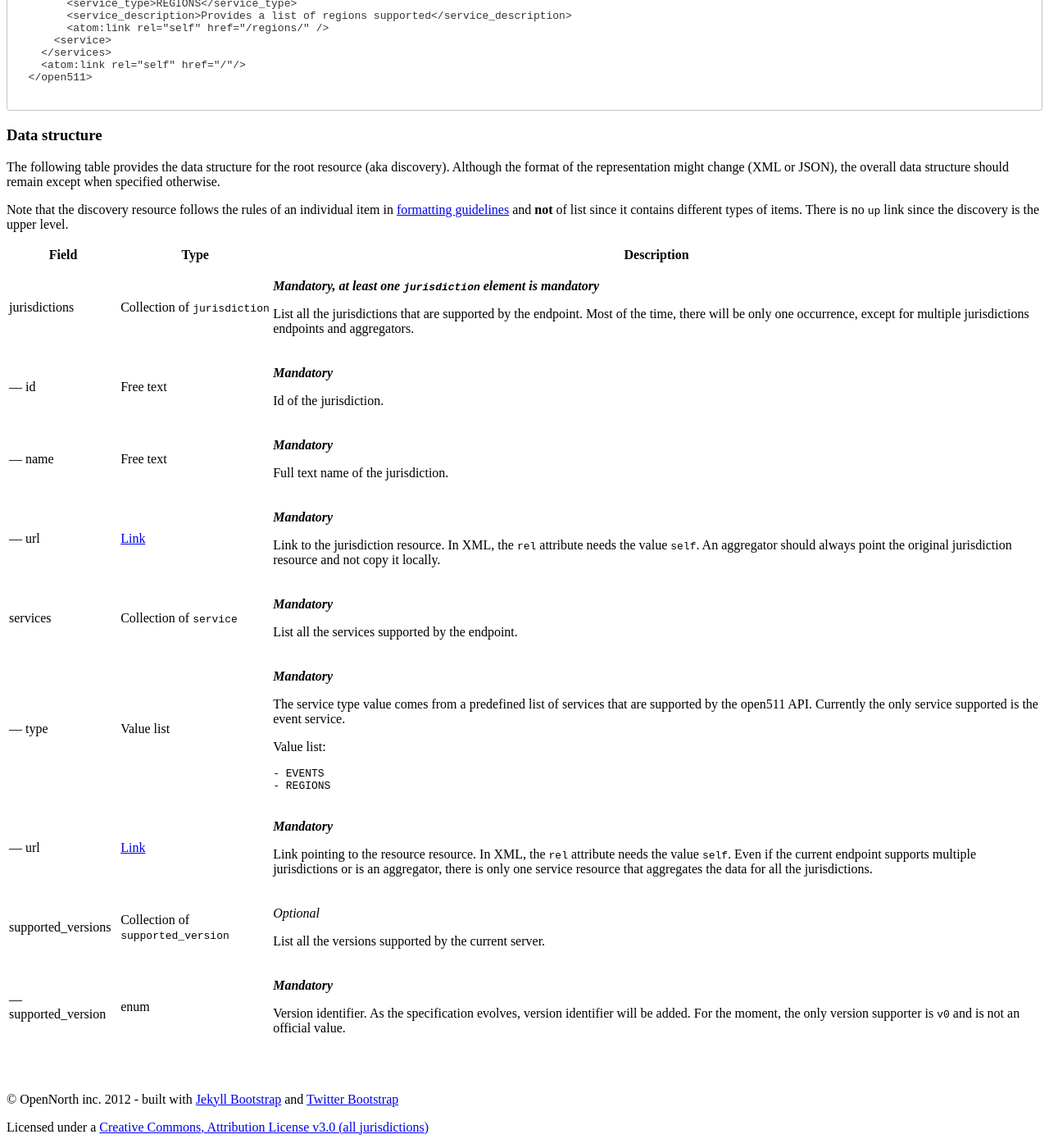
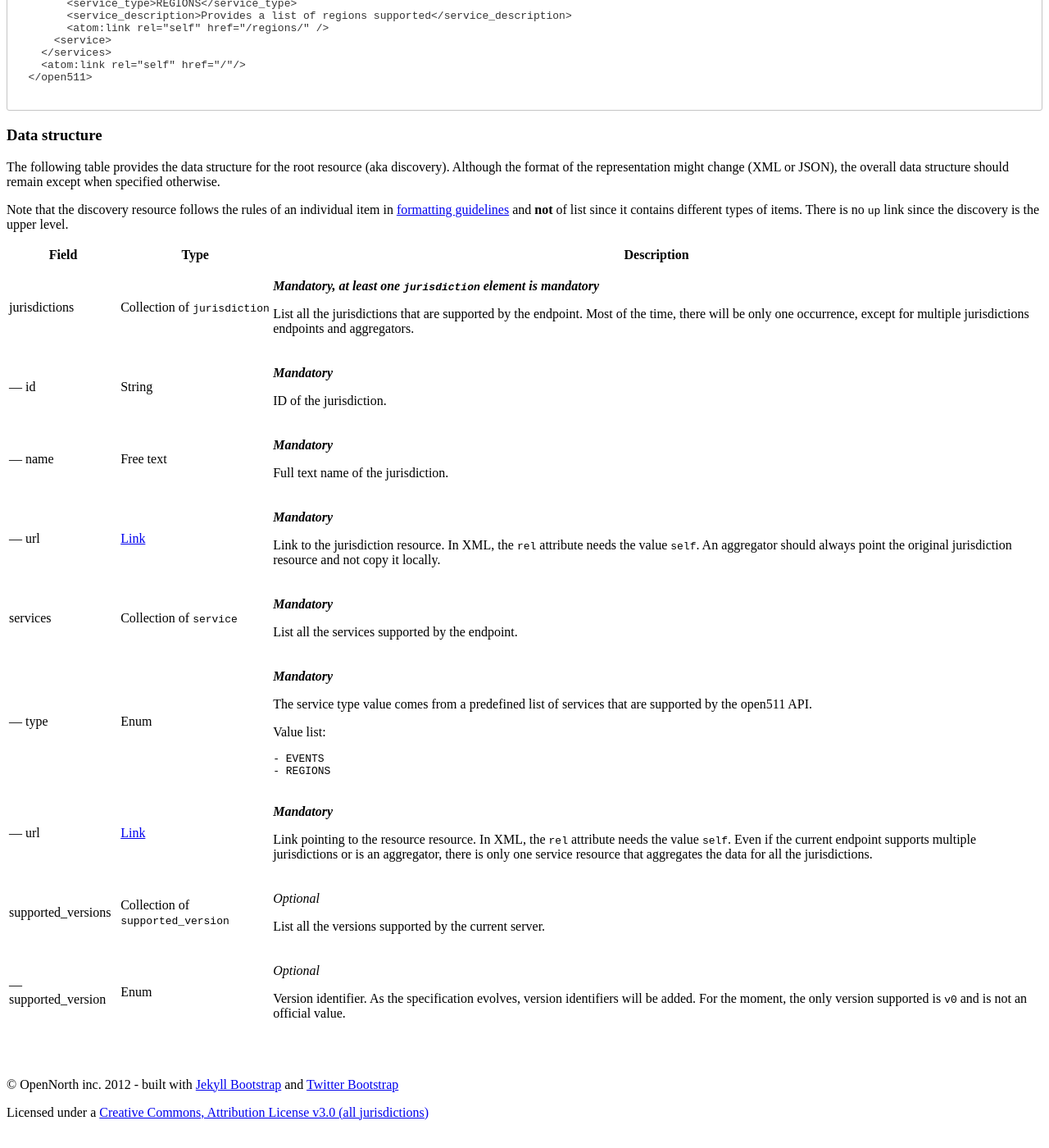
Before and after one commit to open511/Open511API, a Jekyll site: the page built from root.html, in a window 1280 px wide and 1400 px high, scrolled down 1351 px. Shown: the whole window at 82% size. Built offline with Jekyll 4.4.1, drawn with Linux system fonts in a browser that asks for light colours; nearby versions of some CDN libraries; some of the changed text lies outside the part shown.

Commit message:
Copy edit of Root page

```diff
--- a/root.html
+++ b/root.html
@@ -4,7 +4,7 @@
 presentation :
   a :
     name : purpose
-    value : The root resource (aka discovery) is the single entry point of an open511 endpoint and provides links to all resources shared by the selected endpoint. In order to get the URL for other resources, a client application must follow the links provided in the discovery resource. Currently, the discovery will contain access to the jurisdictions supported and the events.
+    value : The root (or discovery) resource is the single entry point of an open511 endpoint. By following links from the discovery resource, clients can find and gain access to all resources within an Open511 implementation.
   b :
     name : method
     value : GET
@@ -22,8 +22,8 @@
 
     - name: <p>&mdash; id</p>
       mandatory: Mandatory
-      type: Free text
-      desc: <p>Id of the jurisdiction.</p>
+      type: String
+      desc: <p>ID of the jurisdiction.</p>
 
     - name: <p>&mdash; name</p>
       mandatory: Mandatory
@@ -42,8 +42,8 @@
 
     - name: <p>&mdash; type</p>
       mandatory: Mandatory
-      type: Value list
-      desc: <p>The service type value comes from a predefined list of services that are supported by the open511 API. Currently the only service supported is the event service.</p><p>Value list:</p> <pre>- EVENTS<br/>- REGIONS</pre>
+      type: Enum
+      desc: <p>The service type value comes from a predefined list of services that are supported by the open511 API.</p><p>Value list:</p> <pre>- EVENTS<br/>- REGIONS</pre>
 
     - name: <p>&mdash; url</p>
       mandatory: Mandatory
@@ -56,9 +56,9 @@
       desc: <p>List all the versions supported by the current server.</p>
 
     - name: <p>&mdash; supported_version</p>
-      mandatory: Mandatory
-      type: enum
-      desc: <p>Version identifier. As the specification evolves, version identifier will be added. For the moment, the only version supporter is <code>v0</code> and is not an official value.</p>
+      mandatory: Optional
+      type: Enum
+      desc: <p>Version identifier. As the specification evolves, version identifiers will be added. For the moment, the only version supported is <code>v0</code> and is not an official value.</p>
 
 ---
 {% include JB/setup %}
```
Also changed, not shown: other parts of root.html (+1 -1 lines).
